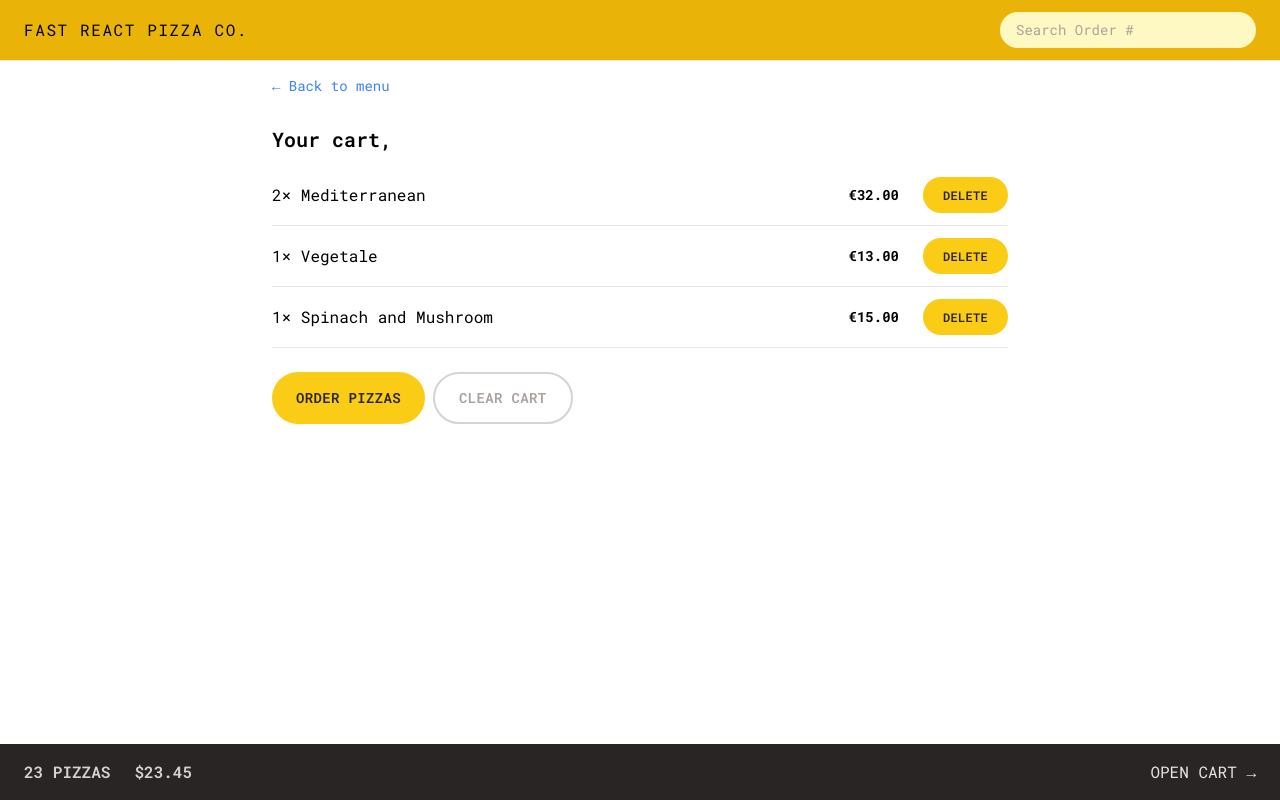
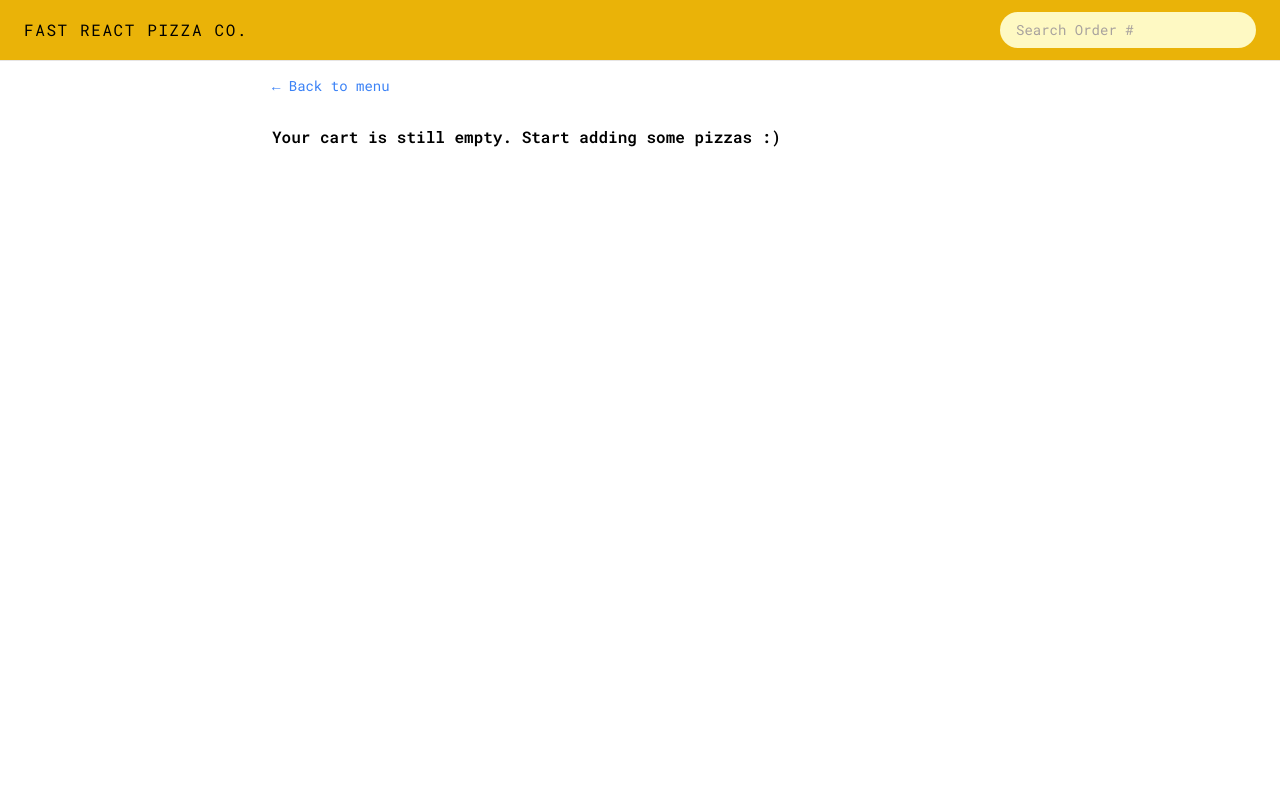
Before and after one commit to ngbedebarnabas/fast-react-pizza, a React (Vite) app: page /cart in a window 1280 px wide. Built offline with nearby package versions, Linux system fonts and the light colour scheme.

Commit message:
Implemeting Cart Overview and Cart Items

```diff
--- a/src/features/cart/Cart.jsx
+++ b/src/features/cart/Cart.jsx
@@ -2,36 +2,17 @@
 import LinkButton from "../../ui/LinkButton";
 import Button from "../../ui/Button";
 import CartItem from "./CartItem";
-import { useSelector } from "react-redux";
-
-const fakeCart = [
-  {
-    pizzaId: 12,
-    name: "Mediterranean",
-    quantity: 2,
-    unitPrice: 16,
-    totalPrice: 32,
-  },
-  {
-    pizzaId: 6,
-    name: "Vegetale",
-    quantity: 1,
-    unitPrice: 13,
-    totalPrice: 13,
-  },
-  {
-    pizzaId: 11,
-    name: "Spinach and Mushroom",
-    quantity: 1,
-    unitPrice: 15,
-    totalPrice: 15,
-  },
-];
+import EmptyCart from "./EmptyCart";
+import { useDispatch, useSelector } from "react-redux";
+import { clearCart, getCart } from "./cartSlice";
 
 function Cart() {
   const username = useSelector((state) => state.user.username);
 
-  const cart = fakeCart;
+  const cart = useSelector(getCart);
+  const dispatch = useDispatch();
+
+  if (!cart.length) return <EmptyCart />;
 
   return (
     <div className="px-4 py-3">
@@ -50,7 +31,9 @@
           Order pizzas
         </Button>
 
-        <Button type="secondary">Clear Cart</Button>
+        <Button type="secondary" onClick={() => dispatch(clearCart())}>
+          Clear Cart
+        </Button>
       </div>
     </div>
   );
--- a/src/features/cart/CartItem.jsx
+++ b/src/features/cart/CartItem.jsx
@@ -1,5 +1,5 @@
-import Button from "../../ui/Button";
 import { formatCurrency } from "../../utils/helpers";
+import DeleteItem from "./DeleteItem";
 
 function CartItem({ item }) {
   const { pizzaId, name, quantity, totalPrice } = item;
@@ -12,7 +12,7 @@
       <div className="flex items-center justify-between sm:gap-6">
         <p className="text-sm font-bold">{formatCurrency(totalPrice)}</p>
 
-        <Button type="small">Delete</Button>
+        <DeleteItem pizzaId={pizzaId} />
       </div>
     </li>
   );
--- a/src/features/cart/CartOverview.jsx
+++ b/src/features/cart/CartOverview.jsx
@@ -1,11 +1,19 @@
+import { useSelector } from "react-redux";
 import { Link } from "react-router-dom";
+import { getTotalCartPrice, getTotalCartQuantity } from "./cartSlice";
+import { formatCurrency } from "../../utils/helpers";
 
 function CartOverview() {
+  const totalCartQuantity = useSelector(getTotalCartQuantity);
+  const totalCartPrice = useSelector(getTotalCartPrice);
+
+  if (!totalCartQuantity) return null;
+
   return (
-    <div className="bg-stone-800 text-stone-200 px-4 py-4 sm:px-6 text-sm md:text-base flex items-center justify-between">
-      <p className="text-stone-300 font-semibold uppercase space-x-4 sm:space-x-6">
-        <span>23 pizzas</span>
-        <span>$23.45</span>
+    <div className="flex items-center justify-between bg-stone-800 px-4 py-4 text-sm text-stone-200 sm:px-6 md:text-base">
+      <p className="space-x-4 font-semibold uppercase text-stone-300 sm:space-x-6">
+        <span>{totalCartQuantity} pizzas</span>
+        <span>{formatCurrency(totalCartPrice)}</span>
       </p>
       <Link to="/cart" className="uppercase">
         Open cart &rarr;
--- /dev/null
+++ b/src/features/cart/DeleteItem.jsx
@@ -0,0 +1,14 @@
+import { useDispatch } from "react-redux";
+import Button from "../../ui/Button";
+import { deleteItem } from "./cartSlice";
+
+function DeleteItem({ pizzaId }) {
+  const dispatch = useDispatch();
+  return (
+    <Button type="small" onClick={() => dispatch(deleteItem(pizzaId))}>
+      Delete
+    </Button>
+  );
+}
+
+export default DeleteItem;
--- a/src/features/cart/EmptyCart.jsx
+++ b/src/features/cart/EmptyCart.jsx
@@ -1,11 +1,14 @@
-import { Link } from 'react-router-dom';
+import { Link } from "react-router-dom";
+import LinkButton from "../../ui/LinkButton";
 
 function EmptyCart() {
   return (
-    <div>
-      <Link to="/menu">&larr; Back to menu</Link>
+    <div className="px-4 py-3">
+      <LinkButton to="/menu">&larr; Back to menu</LinkButton>
 
-      <p>Your cart is still empty. Start adding some pizzas :)</p>
+      <p className="mt-7 font-semibold">
+        Your cart is still empty. Start adding some pizzas :)
+      </p>
     </div>
   );
 }
--- /dev/null
+++ b/src/features/cart/cartSlice.js
@@ -0,0 +1,62 @@
+import { createSlice } from "@reduxjs/toolkit";
+
+const initialState = {
+  cart: [],
+  // cart: [
+  //   {
+  //     pizzaId: 12,
+  //     name: "Mediterranean",
+  //     quantity: 2,
+  //     unitPrice: 16,
+  //     totalPrice: 32,
+  //   },
+  // ],
+};
+
+const cartSlice = createSlice({
+  name: "cart",
+  initialState,
+  reducers: {
+    addItem(state, action) {
+      // payload = newItem
+      state.cart.push(action.payload);
+    },
+    deleteItem(state, action) {
+      // payload = pizzaId
+      state.cart = state.cart.filter((item) => item.pizzaId !== action.payload);
+    },
+    increaseItemQuantity(state, action) {
+      const item = state.cart.find((item) => item.pizzaId === action.payload);
+
+      item.quantity++;
+      item.totalPrice = item.quantity * item.unitPrice;
+    },
+    decreaseItemQuantity(state, action) {
+      const item = state.cart.find((item) => item.pizzaId === action.payload);
+
+      item.quantity--;
+      item.totalPrice = item.quantity * item.unitPrice;
+    },
+    clearCart(state) {
+      state.cart = [];
+    },
+  },
+});
+
+export const {
+  addItem,
+  deleteItem,
+  increaseItemQuantity,
+  decreaseItemQuantity,
+  clearCart,
+} = cartSlice.actions;
+
+export default cartSlice.reducer;
+
+export const getCart = (state) => state.cart.cart;
+
+export const getTotalCartQuantity = (state) =>
+  state.cart.cart.reduce((sum, item) => sum + item.quantity, 0);
+
+export const getTotalCartPrice = (state) =>
+  state.cart.cart.reduce((sum, item) => sum + item.totalPrice, 0);
--- a/src/features/menu/MenuItem.jsx
+++ b/src/features/menu/MenuItem.jsx
@@ -1,8 +1,23 @@
+import { useDispatch } from "react-redux";
 import Button from "../../ui/Button";
 import { formatCurrency } from "../../utils/helpers";
+import { addItem } from "../cart/cartSlice";
+import DeleteItem from "../cart/DeleteItem";
 
 function MenuItem({ pizza }) {
+  const dispatch = useDispatch();
   const { id, name, unitPrice, ingredients, soldOut, imageUrl } = pizza;
+
+  function handleAddToCart() {
+    const newItem = {
+      pizzaId: id,
+      name,
+      quantity: 1,
+      unitPrice,
+      totalPrice: unitPrice * 1,
+    };
+    dispatch(addItem(newItem));
+  }
 
   return (
     <li className="flex gap-4 py-2">
@@ -25,7 +40,13 @@
             </p>
           )}
 
-          <Button type="small">Add to Cart</Button>
+          <DeleteItem pizzaId={pizzaId} />
+
+          {!soldOut && (
+            <Button type="small" onClick={handleAddToCart}>
+              Add to Cart
+            </Button>
+          )}
         </div>
       </div>
     </li>
--- a/src/store.js
+++ b/src/store.js
@@ -1,9 +1,11 @@
 import { configureStore } from "@reduxjs/toolkit";
 import userReducer from "./features/user/userSlice";
+import cartReducer from "./features/cart/cartSlice";
 
 const store = configureStore({
   reducer: {
     user: userReducer,
+    cart: cartReducer,
   },
 });
 
--- a/src/ui/Button.jsx
+++ b/src/ui/Button.jsx
@@ -1,6 +1,6 @@
 import { Link } from "react-router-dom";
 
-function Button({ children, disabled, to, type }) {
+function Button({ children, disabled, to, type, onClick }) {
   const base =
     "text-sm bg-yellow-400 uppercase font-semibold text-stone-800 inline-block tracking-wide rounded-full hover:bg-yellow-300 transition-colors duration-300 focus:outline-none focus:ring focus:ring-yellow-300 focus:bg-yellow-300 focus:ring-offset-2 disabled:cursor-not-allowed ";
 
@@ -18,6 +18,13 @@
       </Link>
     );
 
+  if (onClick)
+    return (
+      <button onClick={onClick} disabled={disabled} className={styles[type]}>
+        {children}
+      </button>
+    );
+
   return (
     <button disabled={disabled} className={styles[type]}>
       {children}
```
